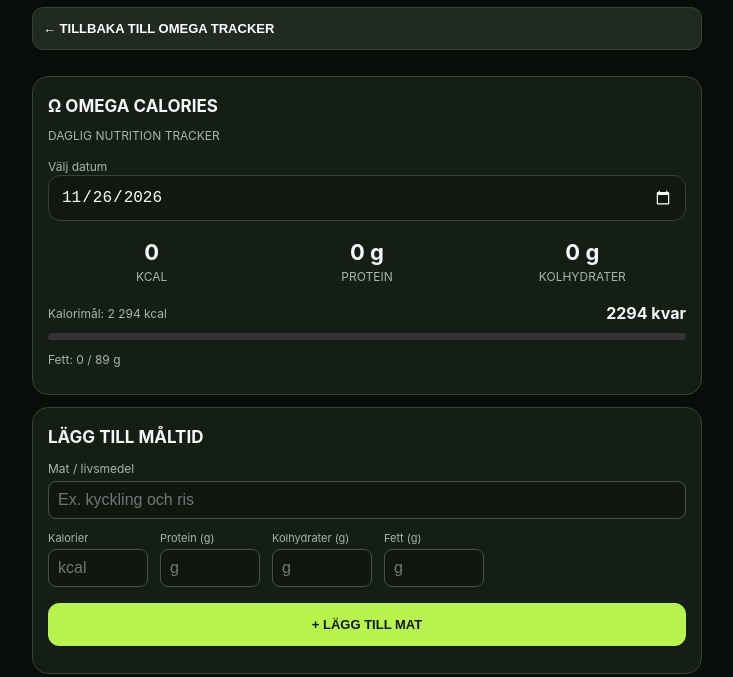
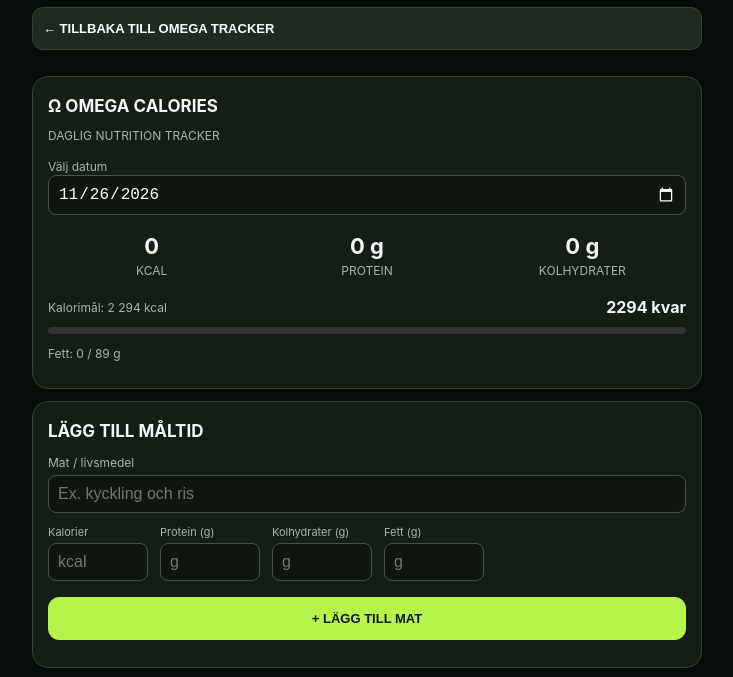
Before and after one commit to juangirardi-dev/Omega-tracker, a plain HTML site: page index.html in a window 1280 px wide. Both pictures are taken after a click on the button "ÖPPNA OMEGA CALORIES →". Shown: the part 96-773 px from the top of the page, without its empty margins (273-1006 px from the left). Drawn offline with Linux system fonts and the light colour scheme.

Commit message:
Update index.html

```diff
--- a/index.html
+++ b/index.html
@@ -295,7 +295,7 @@ Du kan alltid ändra vikten själv.
     <p class="muted">DAGLIG NUTRITION TRACKER</p>
 
     <label class="muted">Välj datum</label>
-    <input type="date" id="calDate" style="width:100%;max-width:100%;box-sizing:border-box;display:block;margin:0;padding:12px;background:#101810;color:#fff;border:1px solid #344238;border-radius:12px">
+    <input type="date" id="calDate" style="width:100%;min-width:0;max-width:100%;box-sizing:border-box;display:block;margin:0;-webkit-appearance:none;appearance:none">
 
     <div class="stats" style="margin-top:18px">
       <div class="stat"><b id="calTotal">0</b><small>KCAL</small></div>
```
